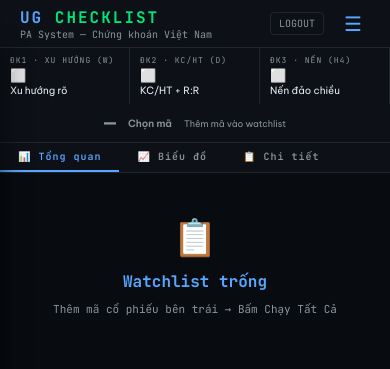
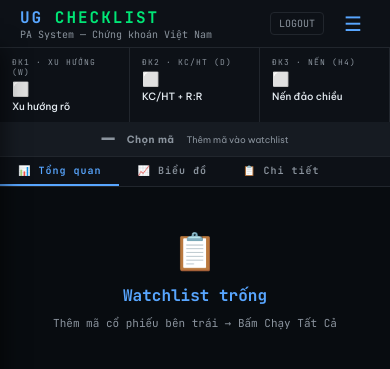
Before and after one commit to phatad/ug-checklist-v2, a Flask app: page / in a window 390 px wide. Shown: the top 369 px of the page. Run offline with Flask 3, Linux system fonts and the light colour scheme; the visitor is signed in with stand-in values (Sample User, id 1); some libraries are stand-ins or nearby versions.

Commit message:
Update index.html

```diff
--- a/templates/index.html
+++ b/templates/index.html
@@ -74,15 +74,15 @@ html,body{height:100%;overflow:hidden;background:var(--bg);color:var(--text);fon
 .main{display:flex;flex-direction:column;height:100%;min-height:0;overflow:hidden}
 /* Score bar */
 .score-bar{display:grid;grid-template-columns:repeat(3,1fr) 150px;border-bottom:1px solid var(--border);background:var(--surface);flex-shrink:0}
-.cond{background:var(--surface);padding:7px 10px;border-right:1px solid var(--border);transition:background .2s;min-width:0}
-.cond.ok{background:rgba(0,230,118,.06)}
-.cond.fail{background:rgba(255,23,68,.04)}
-.cond-lbl{font-size:8px;font-family:var(--mono);color:var(--muted);letter-spacing:1px;margin-bottom:2px}
-.cond-ico{font-size:13px;margin-bottom:1px}
-.cond-txt{font-size:10px;color:var(--text);white-space:nowrap;overflow:hidden;text-overflow:ellipsis}
-.action{display:flex;flex-direction:column;align-items:center;justify-content:center;padding:7px 10px;gap:2px}
-.a-score{font-family:var(--mono);font-size:20px;font-weight:700}
-.a-label{font-size:10px;font-weight:600;text-align:center}
+.cond{position:relative;background:var(--surface);padding:9px 12px;border-right:1px solid var(--border);transition:all .25s;min-width:0}
+.cond.ok{background:rgba(0,230,118,.07);box-shadow:inset 0 2px 0 #00e676}
+.cond.fail{background:rgba(255,23,68,.05);box-shadow:inset 0 2px 0 rgba(255,23,68,.5)}
+.cond-lbl{font-size:8px;font-family:var(--mono);color:var(--muted);letter-spacing:1.2px;margin-bottom:3px;display:flex;align-items:center;gap:4px}
+.cond-ico{font-size:14px;margin-bottom:2px}
+.cond-txt{font-size:11px;color:var(--text);white-space:nowrap;overflow:hidden;text-overflow:ellipsis;font-weight:500}
+.action{display:flex;flex-direction:column;align-items:center;justify-content:center;padding:7px 10px;gap:3px;background:var(--card)}
+.a-score{font-family:var(--mono);font-size:22px;font-weight:700;line-height:1}
+.a-label{font-size:10px;font-weight:700;text-align:center;letter-spacing:.5px}
 .a-dir{font-size:9px;color:var(--muted)}
 /* Tabs */
 .tabs{display:flex;border-bottom:1px solid var(--border);background:var(--surface);flex-shrink:0}
@@ -94,13 +94,21 @@ html,body{height:100%;overflow:hidden;background:var(--bg);color:var(--text);fon
 .wl-overview{flex:1;overflow-y:auto;padding:0}
 .wl-overview::-webkit-scrollbar{width:4px}
 .wl-overview::-webkit-scrollbar-thumb{background:var(--border)}
-.overview-tbl{width:100%;border-collapse:collapse;font-family:var(--mono);font-size:11px}
-.overview-tbl th{color:var(--muted);text-align:left;padding:8px 12px;font-weight:400;border-bottom:1px solid var(--border);position:sticky;top:0;background:var(--surface);z-index:1;font-size:9px;letter-spacing:1px;text-transform:uppercase}
-.overview-tbl td{padding:10px 12px;border-bottom:1px solid rgba(33,38,45,.5)}
+.overview-tbl{width:100%;border-collapse:collapse;font-family:var(--mono);font-size:12px}
+.overview-tbl th{color:var(--muted);text-align:left;padding:11px 14px;font-weight:400;border-bottom:1px solid var(--border);position:sticky;top:0;background:var(--surface);z-index:1;font-size:9px;letter-spacing:1.5px;text-transform:uppercase}
+.overview-tbl td{padding:13px 14px;border-bottom:1px solid rgba(33,38,45,.5);vertical-align:middle}
 .overview-tbl tr{cursor:pointer;transition:background .15s}
 .overview-tbl tr:hover td{background:rgba(88,166,255,.06)}
-.overview-tbl tr.active-row td{background:rgba(88,166,255,.1)}
+.overview-tbl tr.active-row td{background:rgba(88,166,255,.1);box-shadow:inset 3px 0 0 var(--accent)}
 .overview-tbl tr.loading-row td{opacity:.5}
+/* Score pill trong bảng */
+.score-pill{display:inline-flex;align-items:center;gap:5px;padding:3px 9px;border-radius:20px;font-weight:700;font-size:11px;font-family:var(--mono)}
+.score-dot{width:6px;height:6px;border-radius:50%}
+/* Action chip */
+.act-chip{display:inline-flex;align-items:center;gap:5px;font-weight:600;font-size:11px}
+.act-chip .dot{width:7px;height:7px;border-radius:50%;flex-shrink:0}
+/* Mã ticker style */
+.tk-sym{font-weight:700;font-family:var(--mono);font-size:13px;letter-spacing:.5px}
 /* Chart area */
 .charts-wrap{flex:1;display:flex;flex-direction:column;min-height:0;position:relative}
 #chartCandle{flex:1;min-height:60px}
@@ -158,7 +166,7 @@ html,body{height:100%;overflow:hidden;background:var(--bg);color:var(--text);fon
 .overlay-bg.show{display:block}
 @media(max-width:768px){
   .menu-btn{display:block}
-  .dot{display:none}
+  .hdr .dot{display:none}
   .layout{grid-template-columns:1fr}
   .sidebar{position:fixed;top:48px;left:0;bottom:0;width:80vw;max-width:280px;z-index:100;transform:translateX(-100%);transition:transform .25s;box-shadow:4px 0 20px rgba(0,0,0,.5)}
   .sidebar.open{transform:translateX(0)}
@@ -166,6 +174,11 @@ html,body{height:100%;overflow:hidden;background:var(--bg);color:var(--text);fon
   .action{grid-column:1/-1;flex-direction:row;gap:12px;padding:6px 10px}
   .stats-col{min-width:0;padding:6px 10px}
   .bottom-bar{height:auto}
+  .overview-tbl{font-size:11px}
+  .overview-tbl th,.overview-tbl td{padding:9px 8px}
+  .overview-tbl th:nth-child(5),.overview-tbl td:nth-child(5){display:none}
+  .overview-tbl th:nth-child(6),.overview-tbl td:nth-child(6){display:none}
+  .cond-txt{font-size:10px}
 }
 </style>
 </head>
@@ -422,12 +435,14 @@ function renderOverview(){
     const s = r.summary;
     const col = SC[s.score];
     const isActive = sym === activeSym;
+    const smax = s.score_max||3;
     return `<tr class="${isActive?'active-row':''}" onclick="selectSym('${sym}')">
-      <td style="font-weight:700;color:${isActive?'var(--accent)':'var(--text)'};font-family:var(--mono)">${sym}</td>
-      <td style="font-family:var(--mono)">${s.close}₫</td>
-      <td><span style="color:${col};font-weight:700;font-family:var(--mono)">${s.score}/${s.score_max||5}</span></td>
-      <td style="color:${col};font-weight:600">${ACTIONS[s.score]}</td>
-      <td style="color:var(--muted);font-size:10px">${s.direction}</td>
+      <td><span class="tk-sym" style="color:${isActive?'var(--accent)':'var(--text)'}">${sym}</span></td>
+      <td style="font-family:var(--mono);color:var(--text)">${s.close}₫</td>
+      <td><span class="score-pill" style="color:${col};background:${col}1a">
+        <span class="score-dot" style="background:${col}"></span>${s.score}/${smax}</span></td>
+      <td><span class="act-chip" style="color:${col}"><span class="dot" style="background:${col}"></span>${ACTIONS[s.score].replace(/^[🔴🟡🟢🟠]\s*/,'')}</span></td>
+      <td style="color:var(--muted);font-size:11px">${s.direction}</td>
       <td style="color:var(--muted);font-size:10px">${s.cond3_txt}</td>
     </tr>`;
   }).join("");
```
